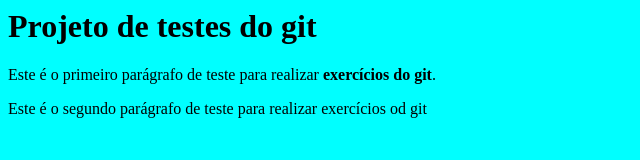
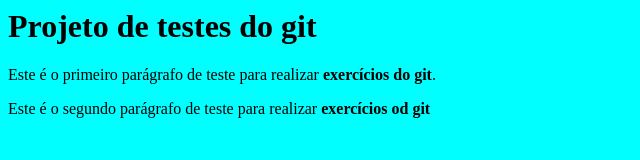
Before and after one commit to jlcreis/repositorio, a plain HTML site: page index.html in a window 1280 px wide. Shown: the full height of the page, 0-640 px from the left. Drawn offline with Linux system fonts and the light colour scheme.

Commit message:
inclusão da tag strong

```diff
--- a/index.html
+++ b/index.html
@@ -5,6 +5,6 @@
     <body>
         <h1>Projeto de testes do git</h1>
         <p>Este é o primeiro parágrafo de teste para realizar <strong>exercícios do git</strong>.</p>
-        <p>Este é o segundo parágrafo de teste para realizar exercícios od git</p>
+        <p>Este é o segundo parágrafo de teste para realizar <strong>exercícios od git</strong></p>
     </body>
 </html>
```
